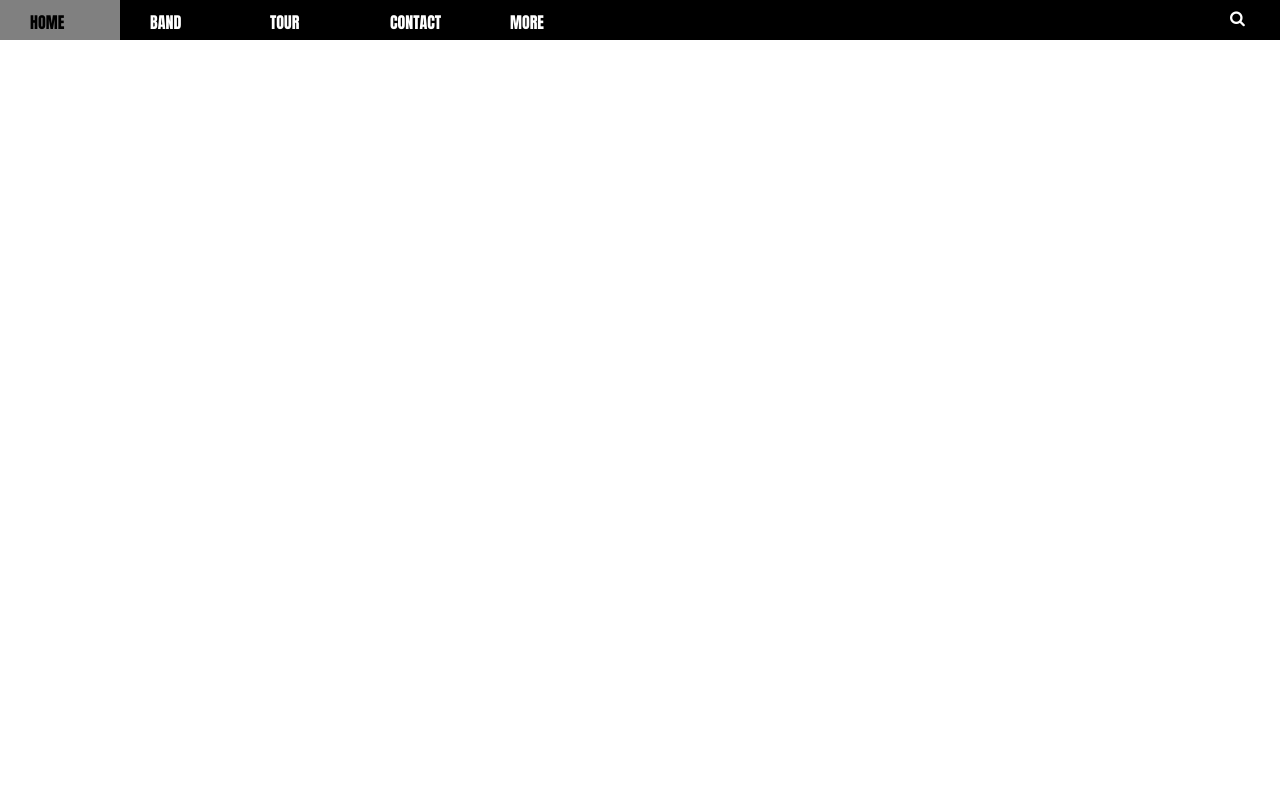
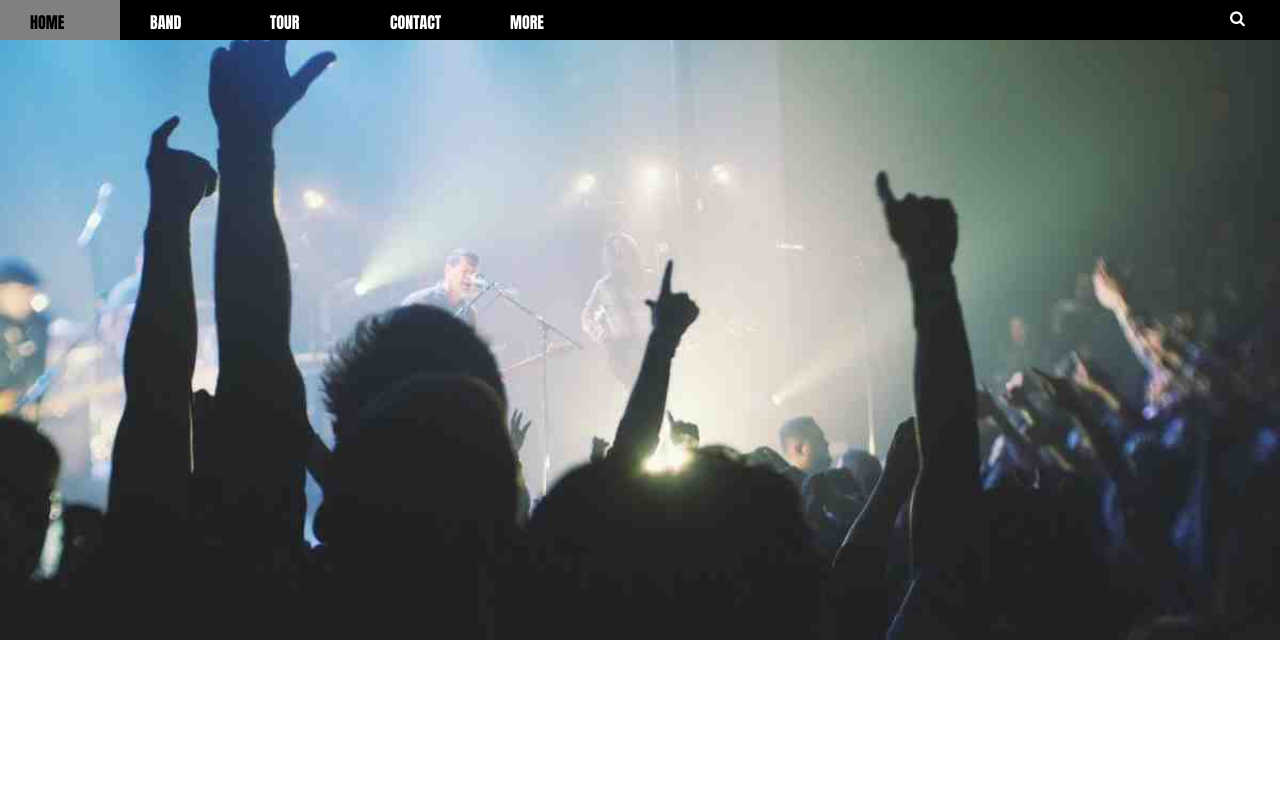
Before and after one commit to Anhthu24333/the-band-Anh-Th-, a plain HTML site: page index.html in a window 1280 px wide. Shown: the top 800 px of the page. Drawn offline with Linux system fonts and the light colour scheme; files whose address does not match are found by name.

Commit message:
Update index.html

```diff
--- a/index.html
+++ b/index.html
@@ -30,7 +30,7 @@
 
     <!-- Home -->
     <div class="home">
-        <img src="./image/ny.png" style="width: 100%;">
+        <img src="/the-band-Anh-Th-/ny.png" style="width: 100%;">
         <div class="textImage">
             <h3 style="color: white;">New York</h3><br>
             <p style="color: white;">The atmosphere in New York is lorem ipsum.</p>
```
